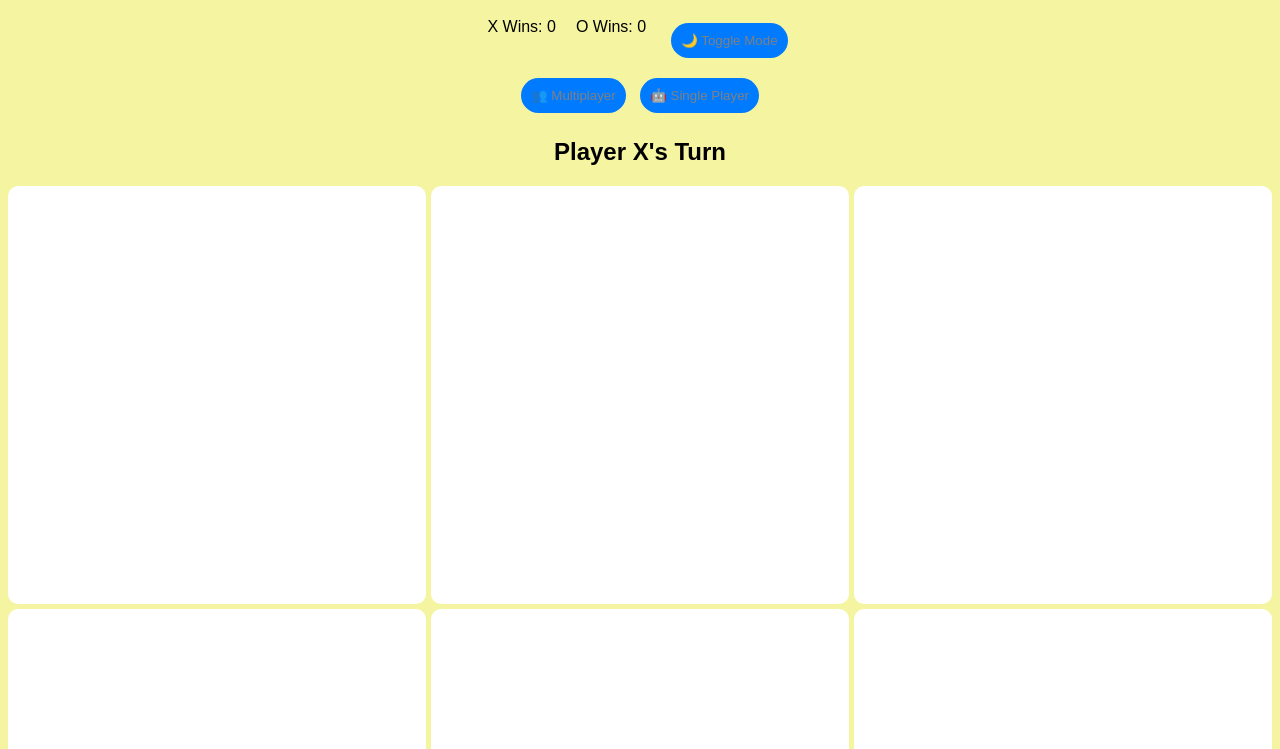
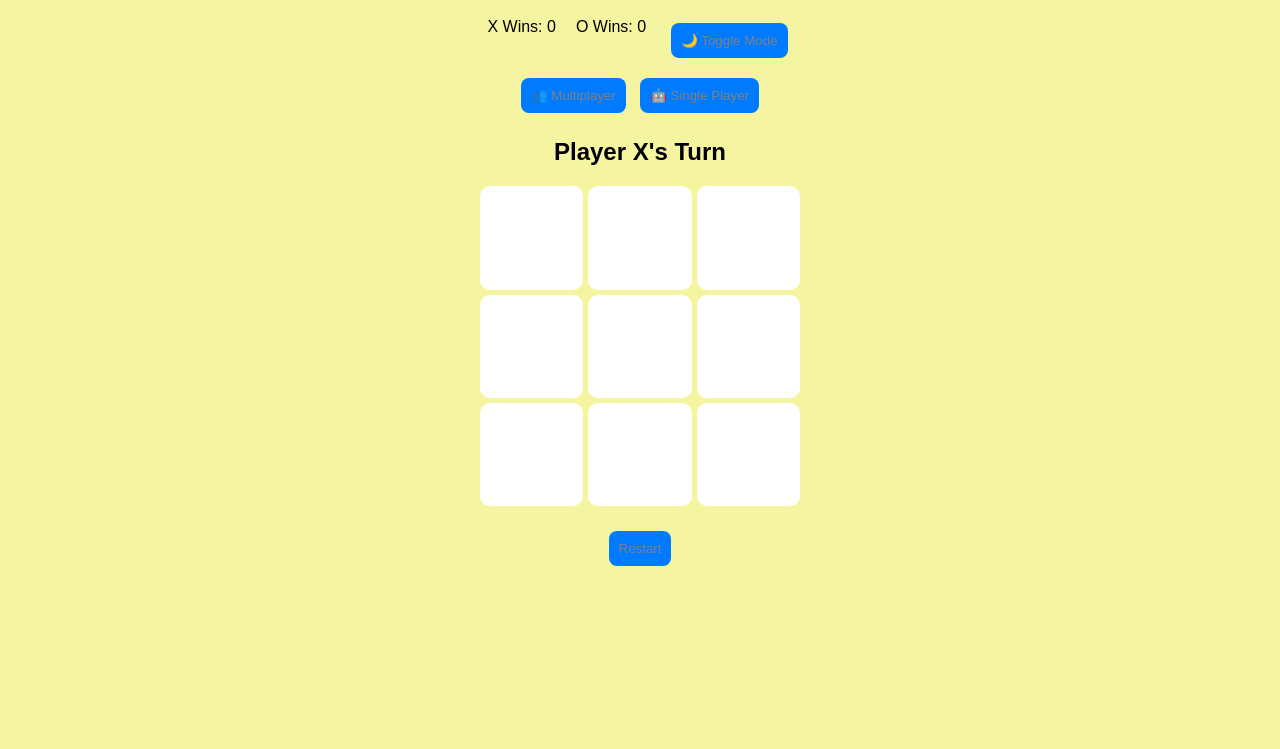
Before and after one commit to Sonawane2848/tic-tac-pro, a plain HTML site: page index.html in a window 1280 px wide. Shown: the part 51-800 px from the top of the page. Drawn offline with nearby package versions, Linux system fonts and the light colour scheme.

Commit message:
Update style.css

```diff
--- a/style.css
+++ b/style.css
@@ -22,7 +22,7 @@ h1 {
   padding: 10px;
   margin: 5px;
   cursor: pointer;
-  border-radius: 20px;
+  border-radius: 08px;
   border: none;
   background: #007bff;
   color: gray;
@@ -31,7 +31,7 @@ h1 {
 .board {
   display: grid;
   grid-template-columns: repeat(3, 1fr);
-  max-width: 320px auto;
+  max-width: 320px;
   margin: 20px auto;
   gap: 5px;
 }
```
